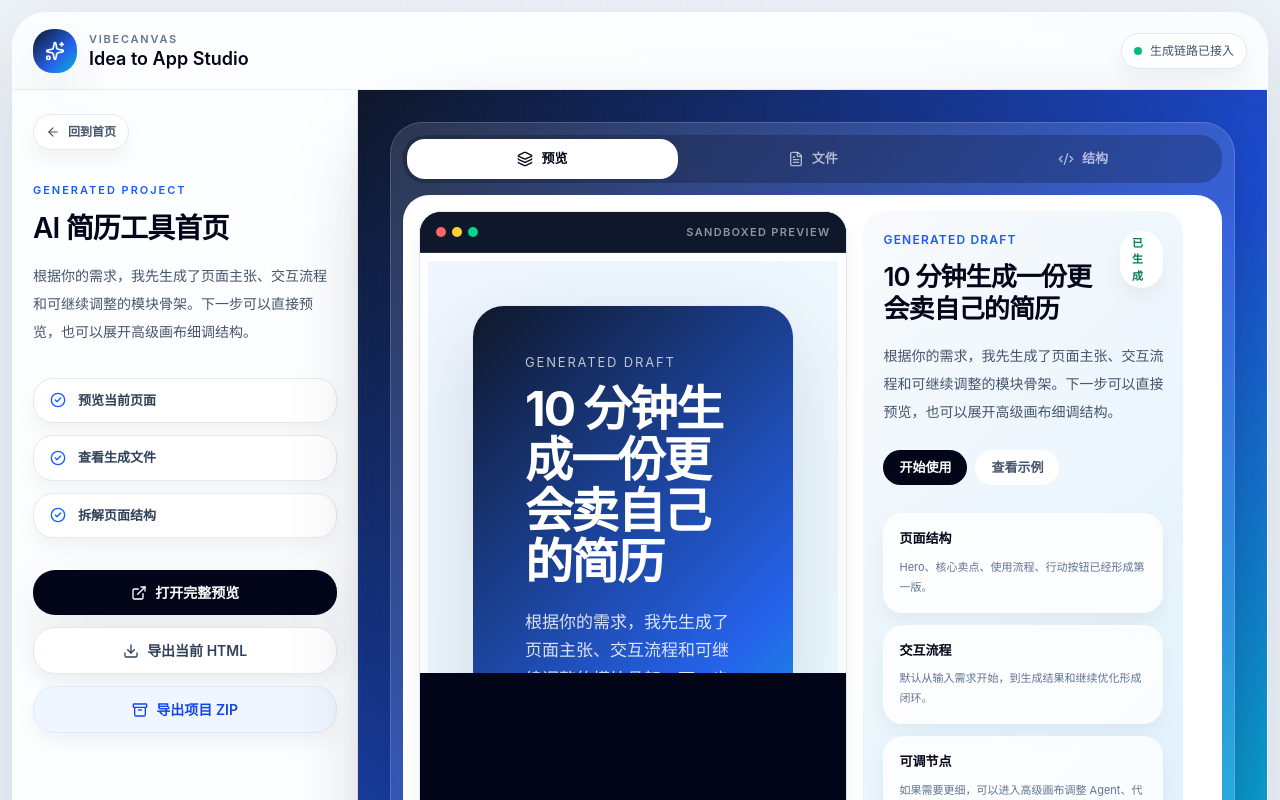
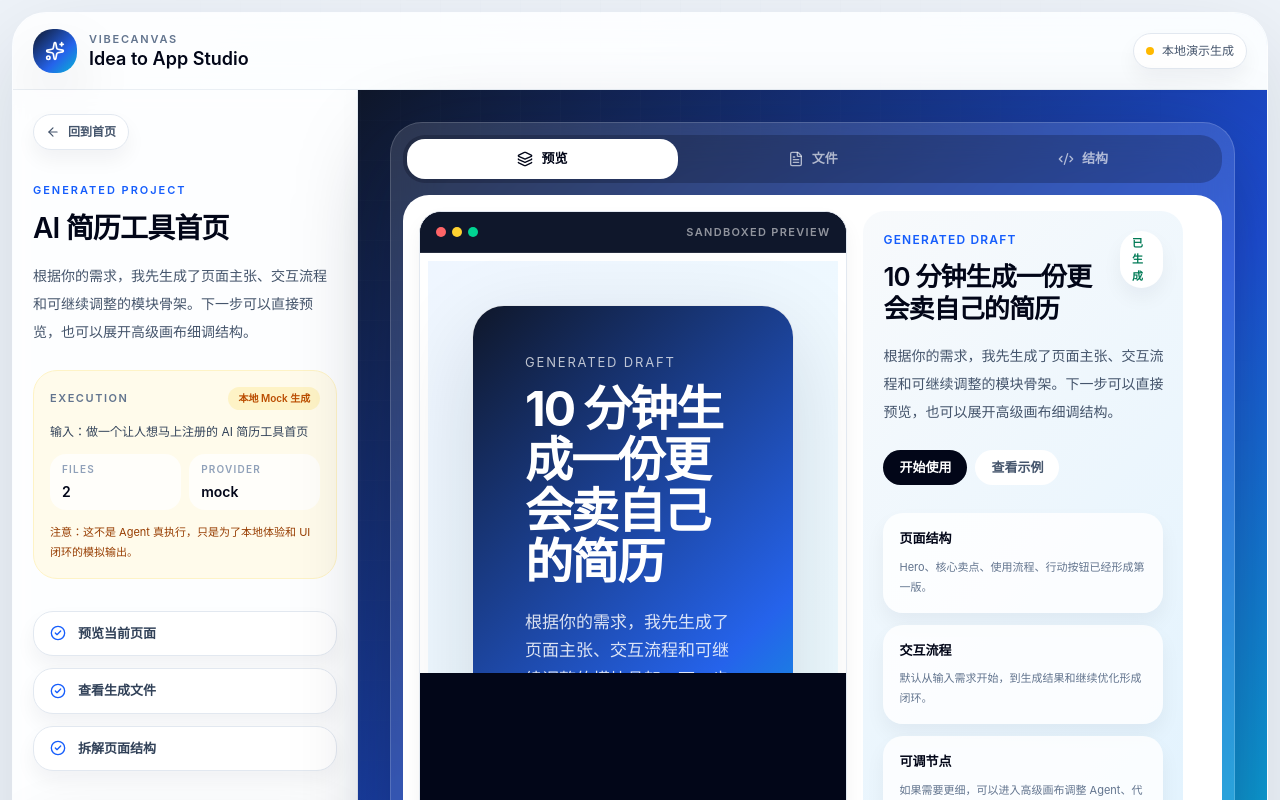
Before and after one commit to sissname/vibe-canvas, a Next.js app: page / in a window 1280 px wide. Both pictures are taken after a click on the button "生成应用初稿". Shown: the top 800 px of the page. Built offline with nearby package versions, Linux system fonts and the light colour scheme.

Commit message:
Clarify generation execution mode

```diff
--- a/app/page.tsx
+++ b/app/page.tsx
@@ -1,6 +1,6 @@
 'use client';
 
-import React, { useState } from 'react';
+import React, { useEffect, useState } from 'react';
 import {
   ArrowLeft,
   ArrowRight,
@@ -41,8 +41,15 @@ const productMetrics = [
 
 const generationSteps = ['理解需求', '生成页面主张', '组织项目文件', '准备预览'];
 
+interface GenerationHealthView {
+  configured: boolean;
+  provider: 'mock' | 'openclaw';
+  issues: string[];
+}
+
 export default function Home() {
   const [activeTab, setActiveTab] = useState<'preview' | 'files' | 'plan'>('preview');
+  const [generationHealth, setGenerationHealth] = useState<GenerationHealthView | null>(null);
   const {
     clear,
     error,
@@ -57,6 +64,29 @@ export default function Home() {
 
   const isGenerating = status === 'generating';
   const hasProject = status === 'generated' && project;
+
+  useEffect(() => {
+    let isMounted = true;
+
+    fetch('/api/generate/health')
+      .then((response) => response.json())
+      .then((health: GenerationHealthView) => {
+        if (isMounted) setGenerationHealth(health);
+      })
+      .catch(() => {
+        if (isMounted) {
+          setGenerationHealth({
+            configured: false,
+            provider: 'mock',
+            issues: ['Unable to read generation health'],
+          });
+        }
+      });
+
+    return () => {
+      isMounted = false;
+    };
+  }, []);
 
   const handleGenerate = async () => {
     const generated = await generate(prompt);
@@ -117,11 +147,12 @@ export default function Home() {
   return (
     <main className="min-h-screen overflow-x-hidden bg-[#eef3f9] p-3 text-slate-950">
       <div className="min-h-[calc(100vh-24px)] overflow-hidden rounded-[34px] border border-white/80 bg-[linear-gradient(135deg,#f8fbff_0%,#eef6ff_46%,#e8f7fb_100%)] shadow-[0_30px_90px_rgba(15,23,42,0.12)]">
-        <AppHeader />
+        <AppHeader generationHealth={generationHealth} />
 
         {!hasProject && (
           <LandingStage
             error={error}
+            generationHealth={generationHealth}
             isGenerating={isGenerating}
             onGenerate={handleGenerate}
             prompt={prompt}
@@ -138,6 +169,7 @@ export default function Home() {
             onDownloadZip={downloadProjectZip}
             onOpenPreview={() => openProjectPreview(undefined, true)}
             project={project}
+            generationHealth={generationHealth}
             setActiveTab={setActiveTab}
           />
         )}
@@ -146,7 +178,9 @@ export default function Home() {
   );
 }
 
-function AppHeader() {
+function AppHeader({ generationHealth }: { generationHealth: GenerationHealthView | null }) {
+  const isRealProvider = generationHealth?.provider === 'openclaw' && generationHealth.configured;
+
   return (
     <header className="flex items-center justify-between gap-4 border-b border-slate-200/70 bg-white/72 px-5 py-4 backdrop-blur-xl">
       <div className="flex items-center gap-3">
@@ -164,8 +198,8 @@ function AppHeader() {
       </div>
 
       <div className="hidden items-center gap-2 rounded-full border border-slate-200 bg-white px-3 py-2 text-[12px] font-medium text-slate-600 shadow-sm md:flex">
-        <span className="h-2 w-2 rounded-full bg-emerald-500" />
-        生成链路已接入
+        <span className={`h-2 w-2 rounded-full ${isRealProvider ? 'bg-emerald-500' : 'bg-amber-400'}`} />
+        {isRealProvider ? 'OpenClaw 执行已接入' : '本地演示生成'}
       </div>
     </header>
   );
@@ -173,12 +207,14 @@ function AppHeader() {
 
 function LandingStage({
   error,
+  generationHealth,
   isGenerating,
   onGenerate,
   prompt,
   setPrompt,
 }: {
   error: string | null;
+  generationHealth: GenerationHealthView | null;
   isGenerating: boolean;
   onGenerate: () => void;
   prompt: string;
@@ -192,6 +228,8 @@ function LandingStage({
           <Wand2 className="h-3.5 w-3.5" />
           不从复杂画布开始，先生成一个可看的应用初稿
         </div>
+
+        <GenerationModeNotice generationHealth={generationHealth} />
 
         <h2 className="mx-auto mt-6 max-w-[820px] text-[40px] font-semibold leading-[1.05] tracking-[-0.045em] text-slate-950 sm:text-[56px]">
           把一句产品想法，变成第一版应用
@@ -274,6 +312,31 @@ function LandingStage({
   );
 }
 
+function GenerationModeNotice({
+  generationHealth,
+}: {
+  generationHealth: GenerationHealthView | null;
+}) {
+  const isRealProvider = generationHealth?.provider === 'openclaw' && generationHealth.configured;
+
+  return (
+    <div className={`mx-auto mt-4 max-w-[760px] rounded-[22px] border px-4 py-3 text-left shadow-sm ${
+      isRealProvider
+        ? 'border-emerald-100 bg-emerald-50/88 text-emerald-900'
+        : 'border-amber-100 bg-amber-50/88 text-amber-900'
+    }`}>
+      <p className="text-[13px] font-semibold">
+        {isRealProvider ? '当前会调用 OpenClaw 真实执行' : '当前是本地演示生成，不会调用真实 Agent'}
+      </p>
+      <p className="mt-1 text-[12px] leading-5 opacity-80">
+        {isRealProvider
+          ? '提交想法后会请求已配置的 OpenClaw endpoint，并校验返回的项目结构。'
+          : '你仍然会得到可编辑预览和文件，但这是本地 mock 产物。要真实执行，需要配置 GENERATION_PROVIDER=openclaw 和 OPENCLAW_GENERATE_URL。'}
+      </p>
+    </div>
+  );
+}
+
 function GenerationProgress() {
   return (
     <div className="mx-auto mt-7 grid max-w-[760px] gap-3 text-left sm:grid-cols-4">
@@ -296,8 +359,65 @@ function GenerationProgress() {
   );
 }
 
+function ExecutionModeCard({
+  filesCount,
+  generationHealth,
+  prompt,
+}: {
+  filesCount: number;
+  generationHealth: GenerationHealthView | null;
+  prompt: string;
+}) {
+  const isRealProvider = generationHealth?.provider === 'openclaw' && generationHealth.configured;
+  const modeLabel = isRealProvider ? 'OpenClaw 真实执行' : '本地 Mock 生成';
+
+  return (
+    <div className={`mt-6 rounded-[24px] border px-4 py-4 ${
+      isRealProvider
+        ? 'border-emerald-100 bg-emerald-50'
+        : 'border-amber-100 bg-amber-50'
+    }`}>
+      <div className="flex items-center justify-between gap-3">
+        <p className="text-[11px] font-semibold uppercase tracking-[0.14em] text-slate-500">
+          Execution
+        </p>
+        <span className={`rounded-full px-2.5 py-1 text-[10px] font-semibold ${
+          isRealProvider ? 'bg-emerald-100 text-emerald-700' : 'bg-amber-100 text-amber-700'
+        }`}>
+          {modeLabel}
+        </span>
+      </div>
+      <p className="mt-3 line-clamp-3 text-[12px] leading-5 text-slate-700">
+        输入：{prompt}
+      </p>
+      <div className="mt-3 grid grid-cols-2 gap-2">
+        <div className="rounded-[16px] bg-white/76 px-3 py-2">
+          <p className="text-[10px] font-semibold uppercase tracking-[0.12em] text-slate-400">
+            Files
+          </p>
+          <p className="mt-1 text-[14px] font-semibold text-slate-950">{filesCount}</p>
+        </div>
+        <div className="rounded-[16px] bg-white/76 px-3 py-2">
+          <p className="text-[10px] font-semibold uppercase tracking-[0.12em] text-slate-400">
+            Provider
+          </p>
+          <p className="mt-1 text-[14px] font-semibold text-slate-950">
+            {generationHealth?.provider ?? 'checking'}
+          </p>
+        </div>
+      </div>
+      {!isRealProvider && (
+        <p className="mt-3 text-[11px] leading-5 text-amber-800">
+          注意：这不是 Agent 真执行，只是为了本地体验和 UI 闭环的模拟输出。
+        </p>
+      )}
+    </div>
+  );
+}
+
 interface ProjectStageProps {
   activeTab: 'preview' | 'files' | 'plan';
+  generationHealth: GenerationHealthView | null;
   isGenerating: boolean;
   project: GeneratedProject;
   setActiveTab: (tab: 'preview' | 'files' | 'plan') => void;
@@ -309,6 +429,7 @@ interface ProjectStageProps {
 
 function ProjectStage({
   activeTab,
+  generationHealth,
   isGenerating,
   project,
   setActiveTab,
@@ -340,6 +461,12 @@ function ProjectStage({
             {project.description}
           </p>
         </div>
+
+        <ExecutionModeCard
+          filesCount={project.files.length}
+          generationHealth={generationHealth}
+          prompt={project.prompt}
+        />
 
         <div className="mt-8 space-y-3">
           {['预览当前页面', '查看生成文件', '拆解页面结构'].map((item) => (
```
